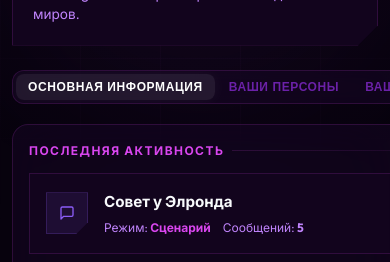
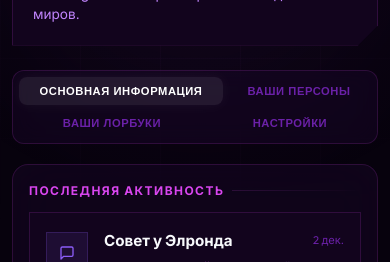
Before and after one commit to ledetav/skaldengine__frontend, a React (Vite) app: page /profile/debug in a window 390 px wide. Shown: the part 582-844 px from the top of the page. Built offline with nearby package versions, Linux system fonts and the light colour scheme; no server answers; a web font is replaced by a local one.

Commit message:
ui: fix mobile profile layout and tab wrapping

```diff
--- a/src/features/Profile/Profile.module.css
+++ b/src/features/Profile/Profile.module.css
@@ -245,16 +245,15 @@
 .tabsNav {
   margin-bottom: 1.25rem;
   display: flex;
-  gap: 0.25rem;
+  flex-wrap: wrap;
+  gap: 0.5rem;
   background: var(--bg-glass);
   backdrop-filter: blur(12px);
-  padding: 4px;
-  border-radius: 12px;
+  padding: 6px;
+  border-radius: 14px;
   border: 1px solid var(--border-glass);
   width: fit-content;
   max-width: 100%;
-  overflow-x: auto;
-  scrollbar-width: none; /* Firefox */
 }
 
 .tabsNav::-webkit-scrollbar {
@@ -473,12 +472,18 @@
   }
 
   .tabsNav {
-    padding: 3px;
-    gap: 2px;
+    padding: 6px;
+    gap: 4px;
+    width: 100%;
+    justify-content: center;
+    border-radius: 12px;
   }
 
   .tabBtn {
-    padding: 0.4rem 0.75rem;
-    font-size: 0.75rem;
+    padding: 0.5rem 0.85rem;
+    font-size: 0.7rem;
+    flex: 1 1 auto;
+    text-align: center;
+    min-width: fit-content;
   }
 }
--- a/src/features/Profile/tabs/LorebooksTab.tsx
+++ b/src/features/Profile/tabs/LorebooksTab.tsx
@@ -51,7 +51,10 @@ export default function LorebooksTab({ lorebooks }: LorebooksTabProps) {
               fontSize: '1.05rem',
               fontWeight: 800,
               lineHeight: 1.2,
-              color: '#fff'
+              color: '#fff',
+              whiteSpace: 'nowrap',
+              overflow: 'hidden',
+              textOverflow: 'ellipsis'
             }}>
               {lb.name}
             </h3>
--- a/src/features/Profile/tabs/MainTab.tsx
+++ b/src/features/Profile/tabs/MainTab.tsx
@@ -37,13 +37,13 @@ export default function MainTab({ user, lastChats }: MainTabProps) {
               </div>
 
               <div style={{ flex: 1 }}>
-                <div style={{ display: 'flex', justifyContent: 'space-between', alignItems: 'center', marginBottom: '0.25rem' }}>
-                  <h4 style={{ margin: 0, fontSize: '0.95rem', fontWeight: 700 }}>{chat.title || 'Безымянный чат'}</h4>
-                  <span style={{ fontSize: '0.7rem', color: 'var(--text-muted)' }}>
+                <div style={{ display: 'flex', justifyContent: 'space-between', alignItems: 'center', marginBottom: '0.25rem', gap: '0.5rem' }}>
+                  <h4 style={{ margin: 0, fontSize: '0.95rem', fontWeight: 700, whiteSpace: 'nowrap', overflow: 'hidden', textOverflow: 'ellipsis' }}>{chat.title || 'Безымянный чат'}</h4>
+                  <span style={{ fontSize: '0.7rem', color: 'var(--text-muted)', whiteSpace: 'nowrap', flexShrink: 0 }}>
                     {chat.updated_at ? new Date(chat.updated_at).toLocaleDateString('ru-RU', { day: 'numeric', month: 'short' }) : 'Недавно'}
                   </span>
                 </div>
-                <div style={{ fontSize: '0.75rem', color: 'var(--text-secondary)', display: 'flex', gap: '0.75rem' }}>
+                <div style={{ fontSize: '0.75rem', color: 'var(--text-secondary)', display: 'flex', gap: '0.75rem', flexWrap: 'wrap' }}>
                   <span>Режим: <strong style={{ color: 'var(--accent-fuchsia)' }}>{chat.mode === 'scenario' ? 'Сценарий' : 'Песочница'}</strong></span>
                   <span>Сообщений: <strong>{chat.checkpoints_count}</strong></span>
                 </div>
```
